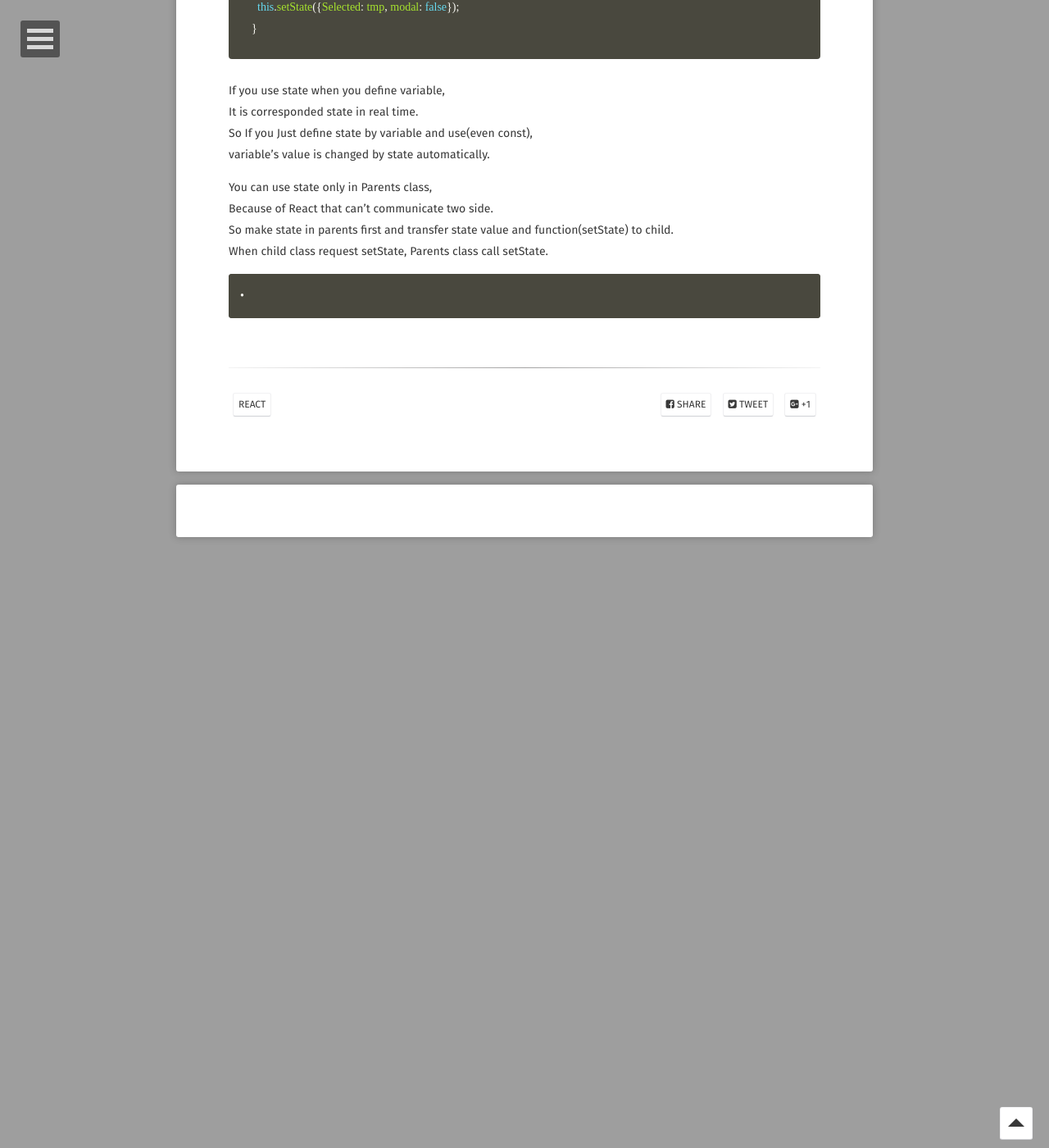
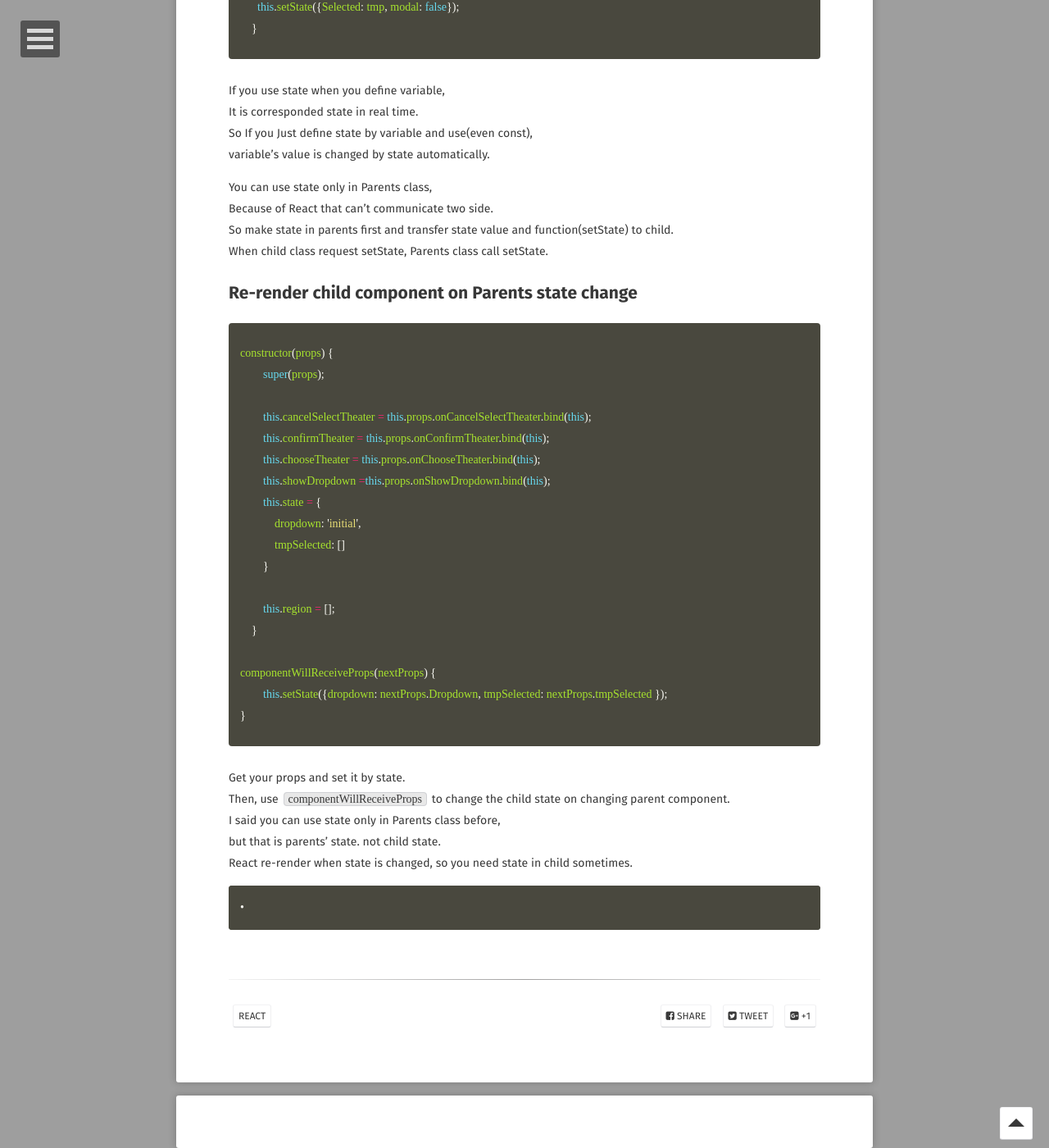
Before and after one commit to Artyrie/Artyrie.github.io, a Jekyll site: the page built from _posts/2019-11-19-React2.md, in a window 1280 px wide and 1400 px high, scrolled down 4486 px. Shown: the whole window at 82% size. Built offline with Jekyll 4.4.1, drawn with Linux system fonts in a browser that asks for light colours; some web fonts are replaced; comment, search, counter and statistics services are not loaded; before the commit the page ends 5141 px from its top, so only the background shows below that; some of the changed text lies outside the part shown.

Commit message:
React Note 2

```diff
--- a/_posts/2019-11-19-React2.md
+++ b/_posts/2019-11-19-React2.md
@@ -185,4 +185,33 @@ So make state in parents first and transfer state value and function(setState) t
 When child class request setState, Parents class call setState. <br>
 
 
+## Re-render child component on Parents state change
+
+{% highlight javascript %}
+constructor(props) {
+        super(props);
+
+        this.cancelSelectTheater = this.props.onCancelSelectTheater.bind(this);
+        this.confirmTheater = this.props.onConfirmTheater.bind(this);
+        this.chooseTheater = this.props.onChooseTheater.bind(this);
+        this.showDropdown =this.props.onShowDropdown.bind(this);
+        this.state = {
+            dropdown: 'initial',
+            tmpSelected: []
+        }
+
+        this.region = [];
+    }
+
+componentWillReceiveProps(nextProps) {
+        this.setState({dropdown: nextProps.Dropdown, tmpSelected: nextProps.tmpSelected });
+}
+{% endhighlight %}
+
+Get your props and set it by state. <br>
+Then, use `componentWillReceiveProps` to change the child state on changing parent component. <br>
+I said you can use state only in Parents class before, <br>
+but that is parents' state. not child state. <br>
+React re-render when state is changed, so you need state in child sometimes. <br>
+
 	•
```
Also changed, not shown: _posts/2019-11-07-React_Study.md (+2 -1 lines).
